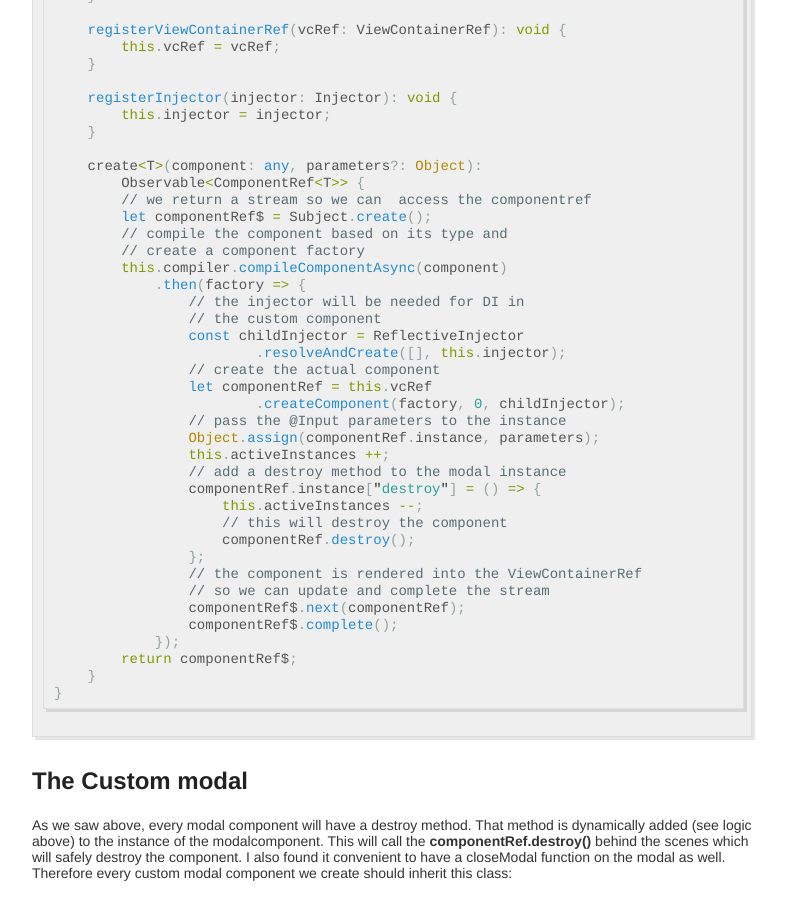
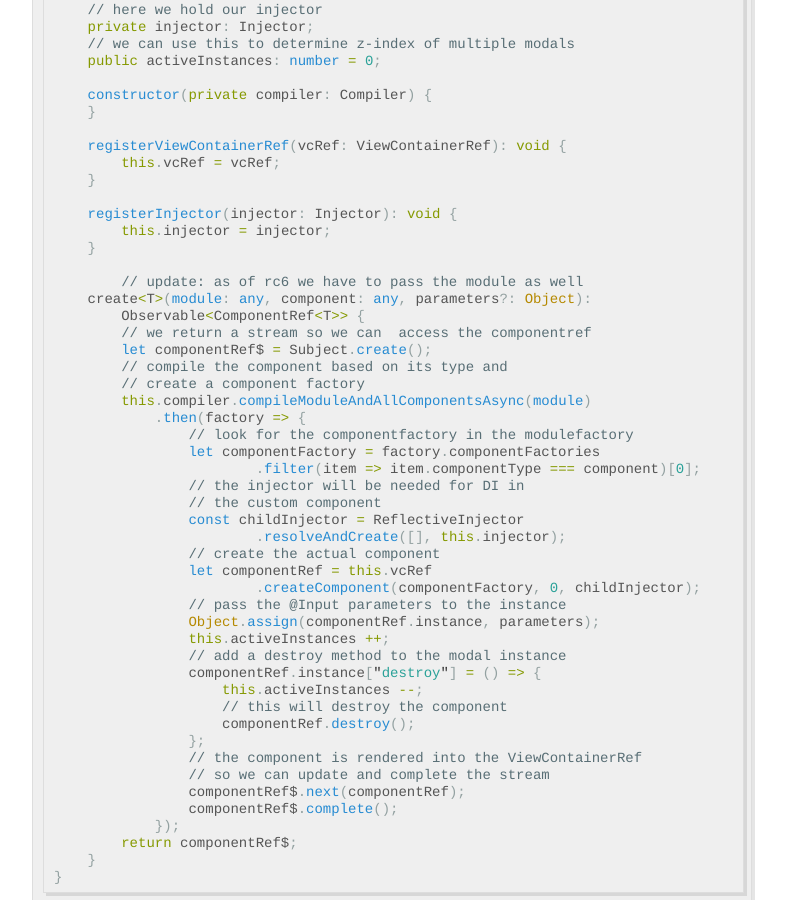
Before and after one commit to brechtbilliet/brechtbilliet.github.io, a Jekyll site: the page built from _posts/2016-8-24-Modals-in-angular2.md, in a window 1280 px wide and 900 px high, scrolled down 2662 px. Shown: the whole window, without its empty margins (248-1034 px from the left). Built offline with Jekyll 4.4.1, drawn with Linux system fonts in a browser that asks for light colours; comment, search, counter and statistics services are not loaded; some of the changed text lies outside the part shown.

Commit message:
Update 2016-8-24-Modals-in-angular2.md

````diff
--- a/_posts/2016-8-24-Modals-in-angular2.md
+++ b/_posts/2016-8-24-Modals-in-angular2.md
@@ -25,7 +27,12 @@
 
 ```typescript
 
+// this was possible in RC.5
 this.modalService.create(MyCustomModalComponent, {foo: "bar"});
+
+
+// this is what we need to do in RC.6
+this.modalService.create(MyModule, MyCustomModalComponent, {foo: "bar"});
 
 ```
 
@@ -125,21 +132,25 @@
         this.injector = injector;
     }
 
-    create<T>(component: any, parameters?: Object):
+	// update: as of rc6 we have to pass the module as well
+    create<T>(module: any, component: any, parameters?: Object):
      	Observable<ComponentRef<T>> {
      	// we return a stream so we can  access the componentref
         let componentRef$ = Subject.create();
         // compile the component based on its type and
         // create a component factory
-        this.compiler.compileComponentAsync(component)
+        this.compiler.compileModuleAndAllComponentsAsync(module)
             .then(factory => {
+            	// look for the componentfactory in the modulefactory
+             	let componentFactory = factory.componentFactories
+             		.filter(item => item.componentType === component)[0];
             	// the injector will be needed for DI in
             	// the custom component
                 const childInjector = ReflectiveInjector
                 	.resolveAndCreate([], this.injector);
             	// create the actual component
                 let componentRef = this.vcRef
-                	.createComponent(factory, 0, childInjector);
+                	.createComponent(componentFactory, 0, childInjector);
                 // pass the @Input parameters to the instance
                 Object.assign(componentRef.instance, parameters);
                 this.activeInstances ++;
@@ -245,8 +256,10 @@
 
 I want to create a modal of Type "MyCustomComponent", pass it the property foo (@input) and pass a callback for the onSave function.
 
+**Update: Since RC.6 we have to pass the module as well**
+
 ```typescript
-this.modalService.create<MyCustomComponent>(MyCustomComponent,
+this.modalService.create<MyCustomComponent>(MyModule, MyCustomComponent,
 {
 	foo: "bar",
 	onSave: () => alert('save me')
````
Also changed, not shown: other parts of _posts/2016-8-24-Modals-in-angular2.md (+3 -1 lines).
